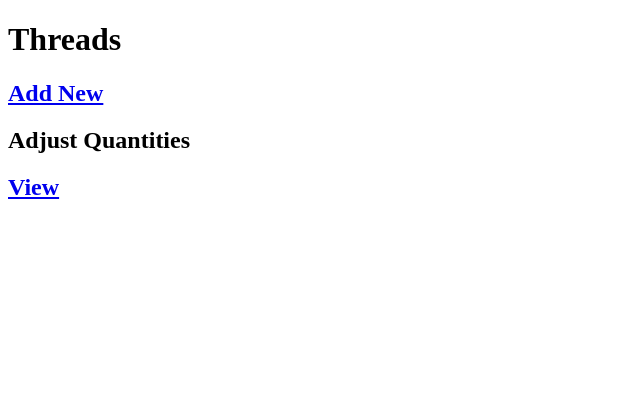
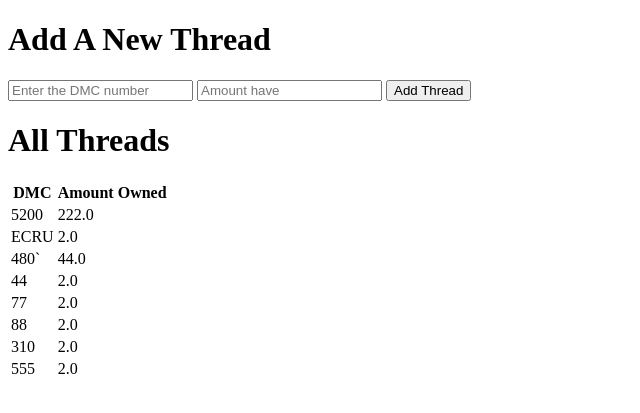
Before and after one commit to musomaddie/cross_stitch_project_organiser, a Flask app: page /threads in a window 1280 px wide. Shown: the top 413 px of the page, without its empty margins (0-640 px from the left). Run offline with Flask 2, Linux system fonts and the light colour scheme; data comes from the database, SQL or seed files in the repository; both versions use the stored data as it was after the commit.

Commit message:
Rough combined page added

```diff
--- a/database.py
+++ b/database.py
@@ -75,8 +75,13 @@
     cur = conn.cursor()
     try:
         cur.execute(""" SELECT * FROM threads """)
-        return cur.fetchall()
+        result = cur.fetchall()
+        cur.close()
+        conn.close()
+        return result
     except Exception:
+        cur.close()
+        conn.close()
         return []
 
 
@@ -112,12 +117,14 @@
     """
     all_threads = []
     threads = _read_all_threads_db()
+    print("getting all threads")
 
     # Put them in sorted order before adding to list
     threads_sorted = _dmc_sort(threads)
     for thread in threads_sorted:
         all_threads.append({"dmc": thread[0],
                             "amount have": thread[1]})
+    print(all_threads)
     return all_threads
 
 
--- a/main.py
+++ b/main.py
@@ -11,30 +11,18 @@
     return render_template('main_page.html')
 
 
-@app.route('/threads')
+@app.route("/threads", methods=["GET", "POST"])
 def threads_main():
-    return render_template("threads_main.html")
-
-
-@app.route('/threads/view')
-def threads_view():
-    # Assuming will be viewing a table of all thread information. Add page or
-    # pop up for single thread?
-    return render_template("threads_view.html",
-                           all_threads=db.get_all_threads())
-
-
-# TODO: centralise all of this into a generic thread page (deal with changing
-# links etc later)
-@app.route("/threads/add", methods=["GET", "POST"])
-def threads_add():
     if request.method == "GET":
-        return render_template("threads_add.html")
+        return render_template("threads_main.html",
+                               all_threads=db.get_all_threads())
     dmc_thread = request.form['dmc']
     added_successfully = db.add_new_thread(dmc_thread,
                                            request.form['amount_have'])
     if not added_successfully:
         flash("Could not add {}".format(dmc_thread))
-        return render_template("threads_add.html")
+        return render_template("threads_main.html",
+                               all_threads=db.get_all_threads())
     flash("{} added!".format(dmc_thread))
-    return render_template("threads_add.html")
+    return render_template("threads_main.html",
+                           all_threads=db.get_all_threads())
--- a/templates/threads_main.html
+++ b/templates/threads_main.html
@@ -4,16 +4,42 @@
 <head>
 </head>
 
+{% with messages = get_flashed_messages() %}
+{% if messages %}
+<ul>
+	{% for message in messages %}
+	<li>
+		{{ message }}
+	</li>
+	{% endfor %}
+</ul>
+{% endif %}
+{% endwith %}
+
 <body>
-	<h1>
-		Threads </h1>
-	<h2>
-		<a href="{{url_for('threads_add')}}"> Add New </a>
-	</h2>
-	<h2> Adjust Quantities </h2>
-	<h2>
-		<a href="{{url_for('threads_view')}}"> View </a>
-	</h2>
+
+	<h1> Add A New Thread </h1>
+
+	<form method="POST" action="{{url_for('threads_main')}}">
+		<input type="text" name="dmc" placeholder="Enter the DMC number"
+								required />
+		<input type="text" name="amount_have" placeholder="Amount have"/>
+		<button type="submit"> Add Thread</button>
+	</form>
+
+	<h1> All Threads </h1>
+	<table>
+		<tr>
+			<th> DMC </th>
+			<th> Amount Owned </th>
+		</tr>
+		{% for thread in all_threads %}
+		<tr>
+			<td> {{ thread["dmc"] }} </td>
+			<td> {{ thread["amount have"] }} </td>
+		</tr>
+		{% endfor %}
+	</table>
 
 </body>
 </html>
```
Also changed, not shown: templates/threads_add.html (deleted, +0 -29 lines), templates/threads_view.html (deleted, +0 -25 lines), db/Cross_Stitch_Supplies.db.
